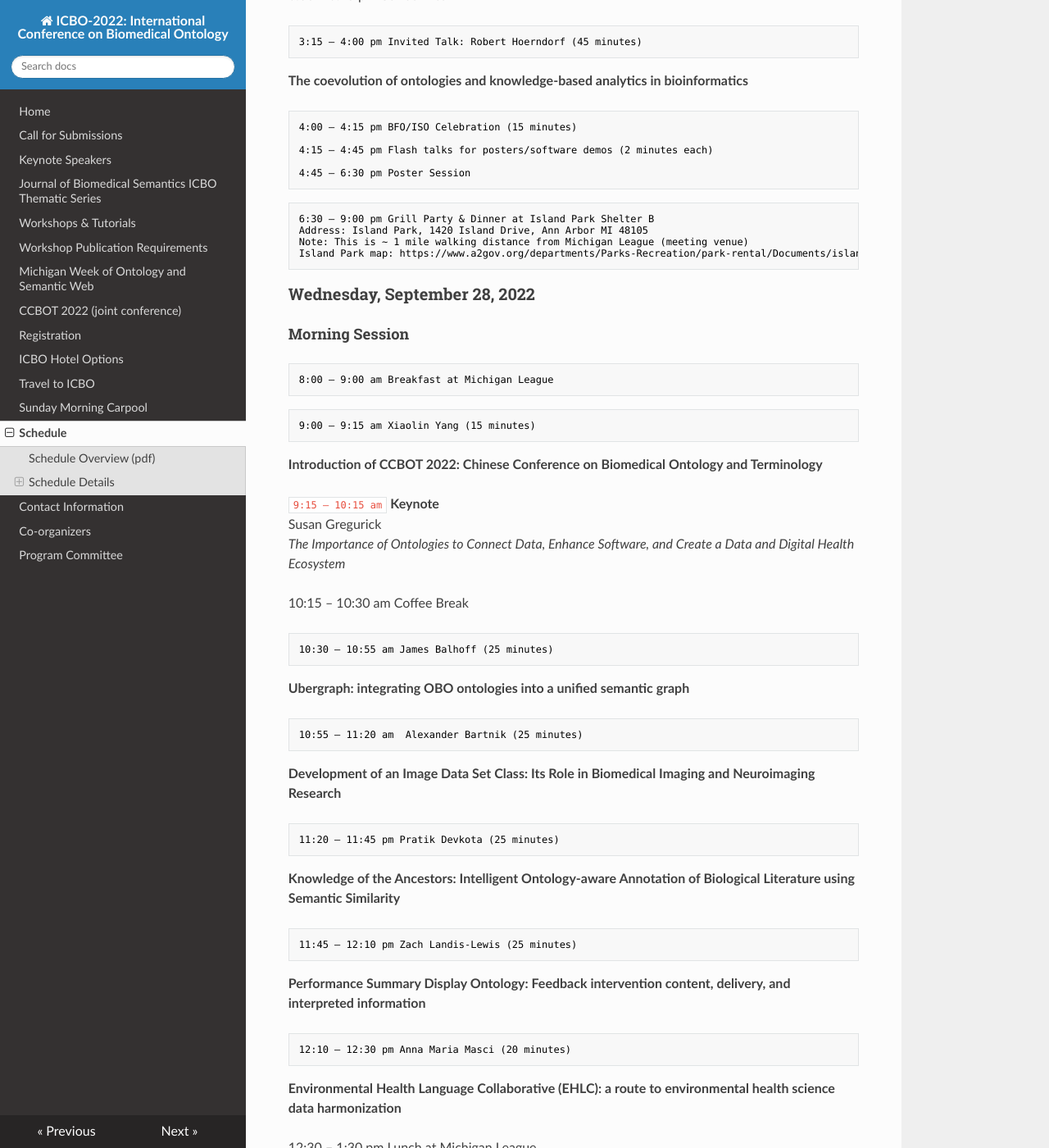
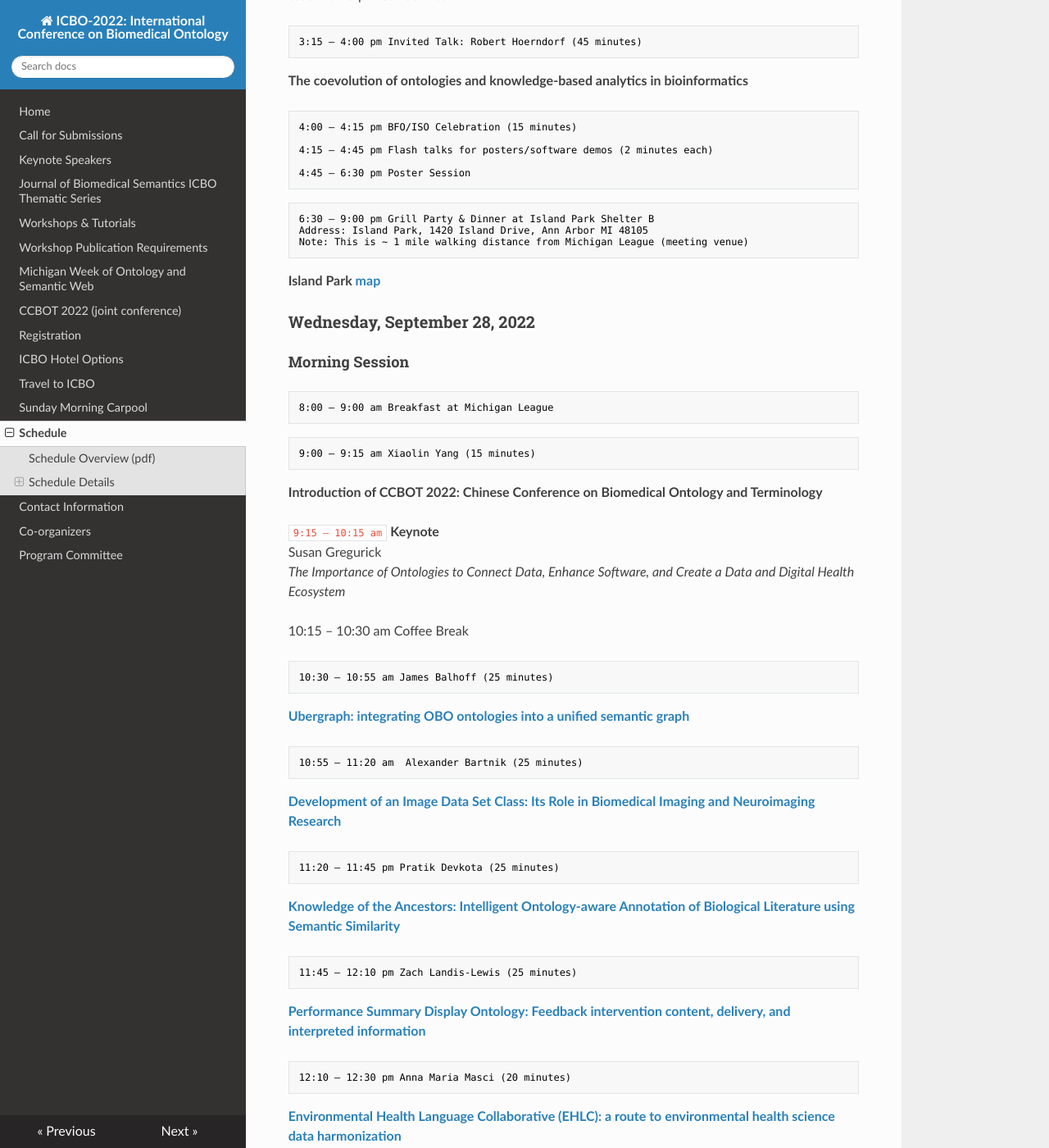
Before and after one commit to johnbeve/BFO-Organization, an MkDocs documentation site: the page built from docs/icbo-schedule.md, in a window 1280 px wide and 1400 px high, scrolled down 3555 px. Shown: the whole window at 82% size. Built offline with MkDocs 1.6.1, drawn with Linux system fonts in a browser that asks for light colours; nearby versions of some CDN libraries; some of the changed lines change nothing that is shown; some of the changed text lies outside the part shown.

Commit message:
update schedule

````diff
--- a/docs/icbo-schedule.md
+++ b/docs/icbo-schedule.md
@@ -148,14 +148,16 @@ will be held virtually on September 21, 2022. See website for details.
 6:30 – 9:00 pm Grill Party & Dinner at Island Park Shelter B
 Address: Island Park, 1420 Island Drive, Ann Arbor MI 48105
 Note: This is ~ 1 mile walking distance from Michigan League (meeting venue)
-Island Park map: https://www.a2gov.org/departments/Parks-Recreation/park-rental/Documents/island%20park%20rec1%202022.pdf
 ```
+**Island Park [map](https://www.a2gov.org/departments/Parks-Recreation/park-rental/Documents/island%20park%20rec1%202022.pdf)**
+
 
 ### Wednesday, September 28, 2022
 #### Morning Session
 ```txt
 8:00 – 9:00 am Breakfast at Michigan League
 ```
+
 ```txt
 9:00 – 9:15 am Xiaolin Yang (15 minutes)
 ```
@@ -168,31 +170,32 @@ Susan Gregurick
 _The Importance of Ontologies to Connect Data, Enhance Software, and Create a Data and Digital Health Ecosystem_
 
 10:15 – 10:30 am Coffee Break
+
 ```txt
 10:30 – 10:55 am James Balhoff (25 minutes)
 ```
-**Ubergraph: integrating OBO ontologies into a unified semantic graph**
+**[Ubergraph: integrating OBO ontologies into a unified semantic graph](papers/ICBO-2022_paper_5005)**
 
 ```txt
 10:55 – 11:20 am  Alexander Bartnik (25 minutes)
 ```
-**Development of an Image Data Set Class: Its Role in Biomedical Imaging and Neuroimaging Research**
+**[Development of an Image Data Set Class: Its Role in Biomedical Imaging and Neuroimaging Research](papers/ICBO-2022_paper_2848)**
 
 
 ```txt
 11:20 – 11:45 pm Pratik Devkota (25 minutes)
 ```
-**Knowledge of the Ancestors: Intelligent Ontology-aware Annotation of Biological Literature using Semantic Similarity**
+**[Knowledge of the Ancestors: Intelligent Ontology-aware Annotation of Biological Literature using Semantic Similarity](papers/ICBO-2022_paper_7217)**
 
 ```txt
 11:45 – 12:10 pm Zach Landis-Lewis (25 minutes)
 ```
-**Performance Summary Display Ontology: Feedback intervention content, delivery, and interpreted information**
+**[Performance Summary Display Ontology: Feedback intervention content, delivery, and interpreted information](papers/ICBO-2022_paper_2172)**
 
 ```txt
 12:10 – 12:30 pm Anna Maria Masci (20 minutes)
 ```
-**Environmental Health Language Collaborative (EHLC): a route to environmental health science data harmonization**
+**[Environmental Health Language Collaborative (EHLC): a route to environmental health science data harmonization](papers/ICBO-2022_paper_6982)**
 
 
 12:30 – 1:30 pm Lunch at Michigan League
@@ -207,12 +210,12 @@ _The Importance of Ontologies to Connect Data, Enhance Software, and Create a Da
 ```txt
 2:00 – 2:20 pm Long Tran (20 minutes)
 ```
-**OMOP-2-OPMI: Ontologization of OMOP CDM using OPMI to support clinical data interoperability and analysis**
+**[OMOP-2-OPMI: Ontologization of OMOP CDM using OPMI to support clinical data interoperability and analysi](papers/ICBO-2022_paper_1549)s**
 
 ```txt
 2:20 – 2:40 pm Matthew Diller (20 minutes)
 ```
-**An Ontological Representation of Money with a View Toward Economic Determinants of Health**
+**[An Ontological Representation of Money with a View Toward Economic Determinants of Health](papers/ICBO-2022_paper_8682)**
 
 
 2:40 – 2:50 pm Coffee Break
````
